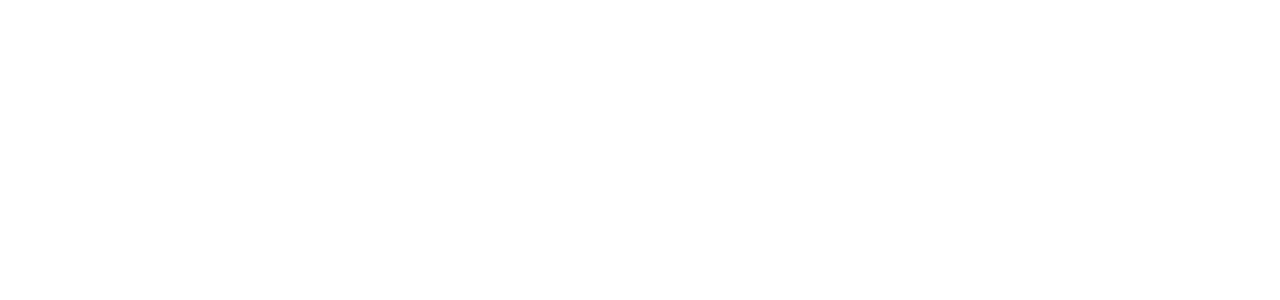
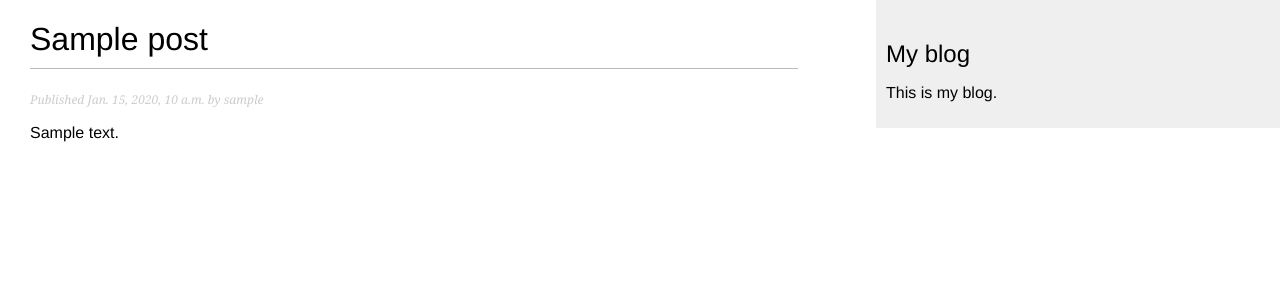
Before and after one commit to laflopet/Django-en-30, a Django app: page /blog/1/ in a window 1280 px wide. Before the commit the part shown is empty. Shown: the top 300 px of the page. Run offline with Django 4.2, Linux system fonts and the light colour scheme; tables that the repository leaves empty hold one stand-in row (values such as "Sample post").

Commit message:
creacion de detalle y lista

```diff
--- a/blog/templates/blog/post/detail.html
+++ b/blog/templates/blog/post/detail.html
@@ -0,0 +1,11 @@
+{% extends "blog/base.html" %}
+
+{% block title %}{{ post.title }}{% endblock %}
+
+{% block content %}
+  <h1>{{ post.title }}</h1>
+  <p class="date">
+    Published {{ post.publish }} by {{ post.author }}
+  </p>
+  {{ post.body|linebreaks }}
+{% endblock %}
--- a/blog/templates/blog/post/list.html
+++ b/blog/templates/blog/post/list.html
@@ -6,7 +6,7 @@
   <h1>My Blog</h1>
   {% for post in posts %}
     <h2>
-      <a href="{{ post.get_absolute_url }}">
+      <a href="{% url 'blog:post_detail' post.id %}">
         {{ post.title }}
       </a>
     </h2>
@@ -17,5 +17,3 @@
   {% endfor %}
 
 {% endblock %}
-
-{% include "pagination.html" with page=page_obj %}
--- a/blog/views.py
+++ b/blog/views.py
@@ -11,4 +11,4 @@ def post_list(request):
 def post_detail(request, id):
     post = get_object_or_404(Post, id=id, status=Post.Status.PUBLISHED)
 
-    return render(request, 'blog/post/detail.html', {'posts': post})
+    return render(request, 'blog/post/detail.html', {'post': post})
```
